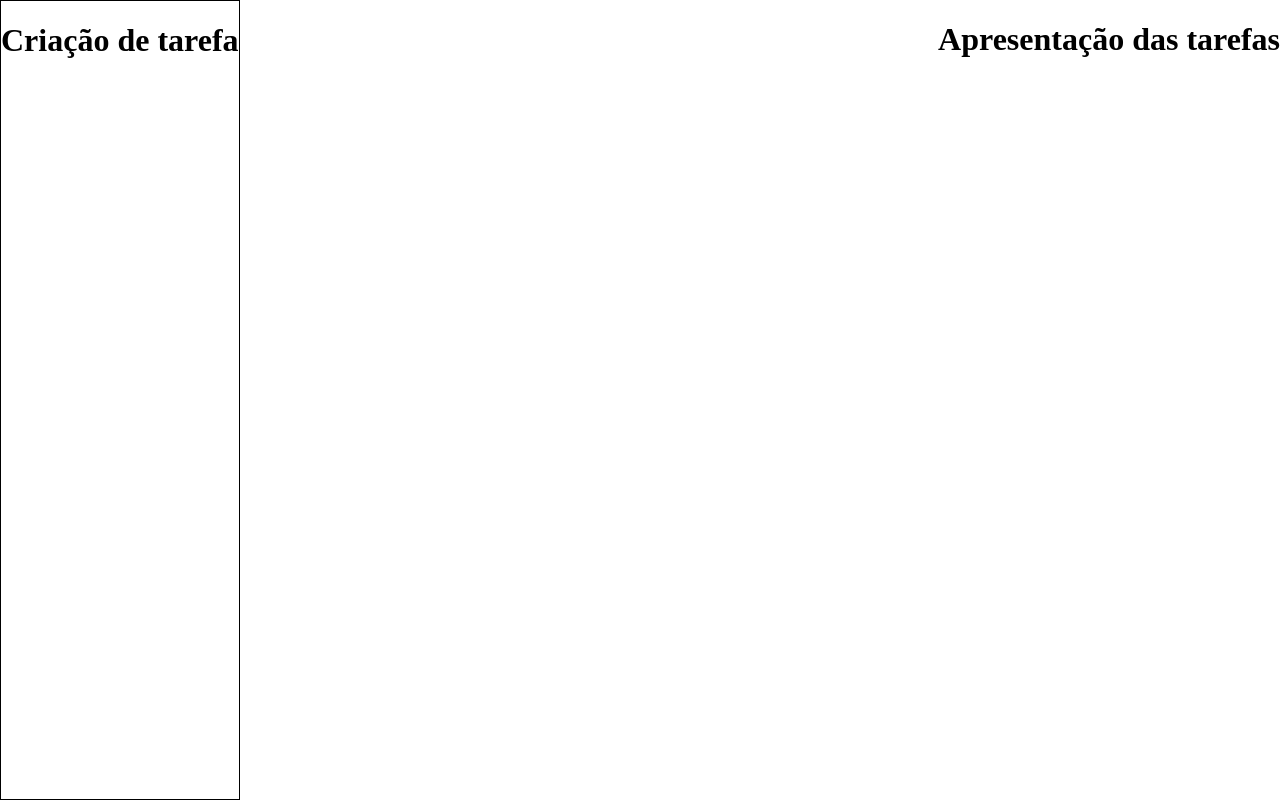
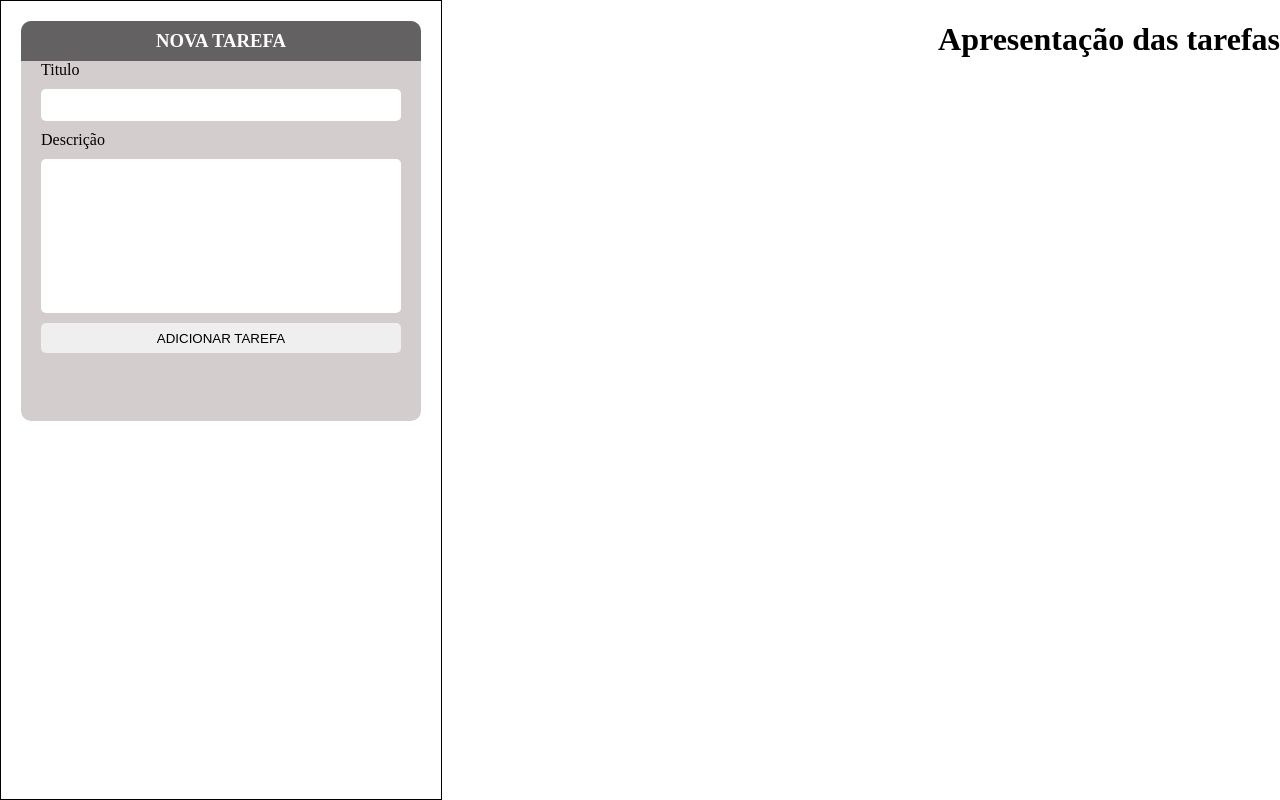
Before and after one commit to lorransantos/todoList, a React (Vite) app in the folder my-react-app/: page / in a window 1280 px wide. Built offline with nearby package versions, Linux system fonts and the light colour scheme.

Commit message:
form-creat-task

```diff
--- a/my-react-app/src/App.jsx
+++ b/my-react-app/src/App.jsx
@@ -1,15 +1,19 @@
 import GlobalStyle from "./globalStyles.js";
 import { Container, CreateTasksContainer } from "./style.js";
+
+import { CreateTask } from "./components/CreatTask/CreateTask";
+
 
 const App = () => {
   return (
     <Container>
       <GlobalStyle />
       <CreateTasksContainer>
-        <h1>Criação de tarefa</h1>
+        <CreateTask/>
       </CreateTasksContainer>
       <div>
         <h1>Apresentação das tarefas</h1>
+
       </div>
     </Container>
   );
--- /dev/null
+++ b/my-react-app/src/components/CreatTask/CreateTask.jsx
@@ -0,0 +1,48 @@
+import { useForm } from "../../hoock/UseForm"
+import {Container,Form,Title} from "./style"
+import React,{useState} from "react"
+
+export const CreateTask = () => {
+    const [list,setList] = useState([])
+    const {form,onChange,clean} = useForm({
+        id:Date.now(),
+        title:"",
+        description:"",
+        status:false
+    })
+    const submit = (event) =>{
+        event.preventDefault();
+        const newlist = [...list,form]
+        setList(newlist)
+        console.log(list)
+        clean()
+    }
+
+    return (
+    <Container>
+        <Title>NOVA TAREFA</Title>
+        <Form onSubmit={submit}>
+        <label htmlFor="Titulo">Titulo</label>
+        <input
+        id="Titulo"
+        type="text"
+        name={"title"}
+        value={form.title}
+        onChange={onChange}
+        required
+         />
+
+        <label htmlFor="description">Descrição</label>
+        <textarea
+        id="description"
+        name={"description"}
+        value={form.description}
+        onChange={onChange}
+        required
+        cols="30" rows="10"></textarea>
+
+        <button type="submit">ADICIONAR TAREFA</button>
+        </Form>
+
+    </Container>
+)}
--- /dev/null
+++ b/my-react-app/src/components/CreatTask/style.jsx
@@ -0,0 +1,39 @@
+import styled from "styled-components";
+
+export const Container = styled.div`
+    display:flex;
+    flex-direction: column;
+    align-items: center;
+
+    border-radius: 10px;
+    background-color: #d4cdcd;
+    margin: 20px;
+    width: 400px;
+    height: 50vh;
+    ;
+`
+
+export const Form = styled.form`
+    display: flex;
+    flex-direction: column;
+    width: 90%;
+    height: auto;
+    gap:10px;
+
+    input,button{
+        height: 30px;
+    }
+
+`
+
+export const Title = styled.h3`
+    display:flex;
+    align-items: center;
+    justify-content: space-around;
+    background-color: #636161;
+    border-radius: 10px 10px 0 0;
+    color: white;
+    margin: 0;
+    width: 100%;
+    height: 40px;
+`
--- a/my-react-app/src/globalStyles.js
+++ b/my-react-app/src/globalStyles.js
@@ -5,6 +5,12 @@ const GlobalStyle = createGlobalStyle`
     margin: 0px;
     padding: 0px;
   }
+
+  input,button,textArea{
+    border-radius: 5px;
+    border: none;
+    resize: none;
+  }
 `;
 
 export default GlobalStyle;
--- /dev/null
+++ b/my-react-app/src/hoock/UseForm.js
@@ -0,0 +1,14 @@
+import React, { useState } from "react";
+
+export const useForm = (initialState) => {
+    const [form , setForm] = useState(initialState)
+    const onChange = (event)=>{
+        const{name,value} = event.target
+        setForm({...form, [name]: value})
+
+    }
+    const clean = () => {
+        setForm(initialState)
+    }
+    return {form , onChange, clean}
+}
```
